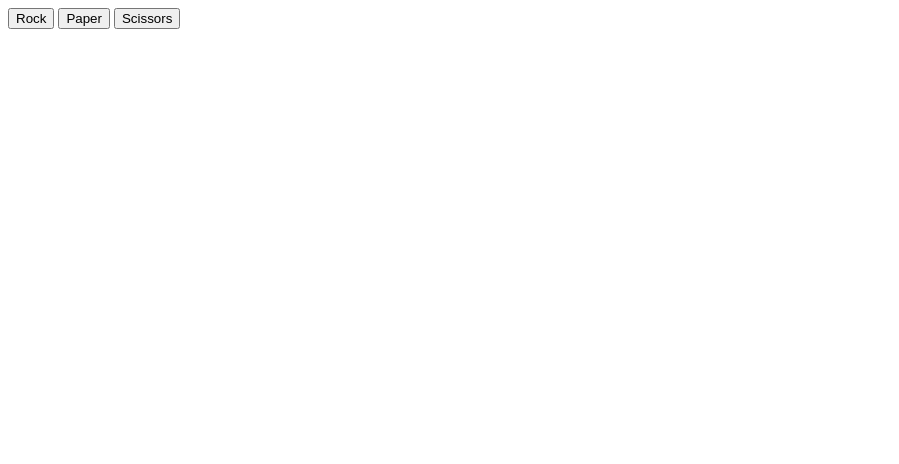
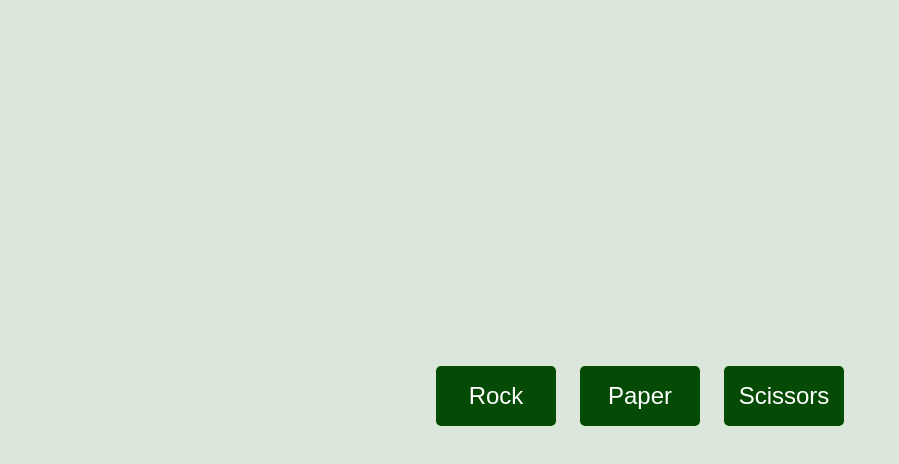
Before and after one commit to antinugget/rock-paper-scissors, a plain HTML site: page index.html in a window 1280 px wide. Shown: the whole page, without its empty margins (0-899 px from the left). Drawn offline with Linux system fonts and the light colour scheme.

Commit message:
Add style

```diff
--- a/index.html
+++ b/index.html
@@ -8,9 +8,11 @@
     <title>Rock Paper Scissors</title>
 </head>
 <body>
-    <button class="rock">Rock</button>
-    <button class="paper">Paper</button>
-    <button class="scissors">Scissors</button>
+    <div class="buttons">
+        <button class="rock">Rock</button>
+        <button class="paper">Paper</button>
+        <button class="scissors">Scissors</button>
+    </div>
     <div class="results"></div>
     <div class="score"></div>
     <script src="index.js"></script>
--- a/style.css
+++ b/style.css
@@ -0,0 +1,27 @@
+body {
+    font-family:'Franklin Gothic Medium', 'Arial Narrow', Arial, sans-serif;
+    font-size: 18px;
+    height: 100vh;
+    background-color: rgb(218, 231, 218);
+    display: flex;
+    flex-direction: column;
+    justify-content: center;
+    align-items: center;
+    gap: 12px;
+}
+
+.buttons {
+    display: flex;
+    justify-content: space-between;
+    gap: 24px;
+}
+
+button {
+    height: 60px;
+    width: 120px;
+    font-size: 24px;
+    border-radius: 5px;
+    background-color: rgb(5, 75, 5);
+    color: white;
+    border: 2px solid rgb(5, 75, 5);
+}
```
